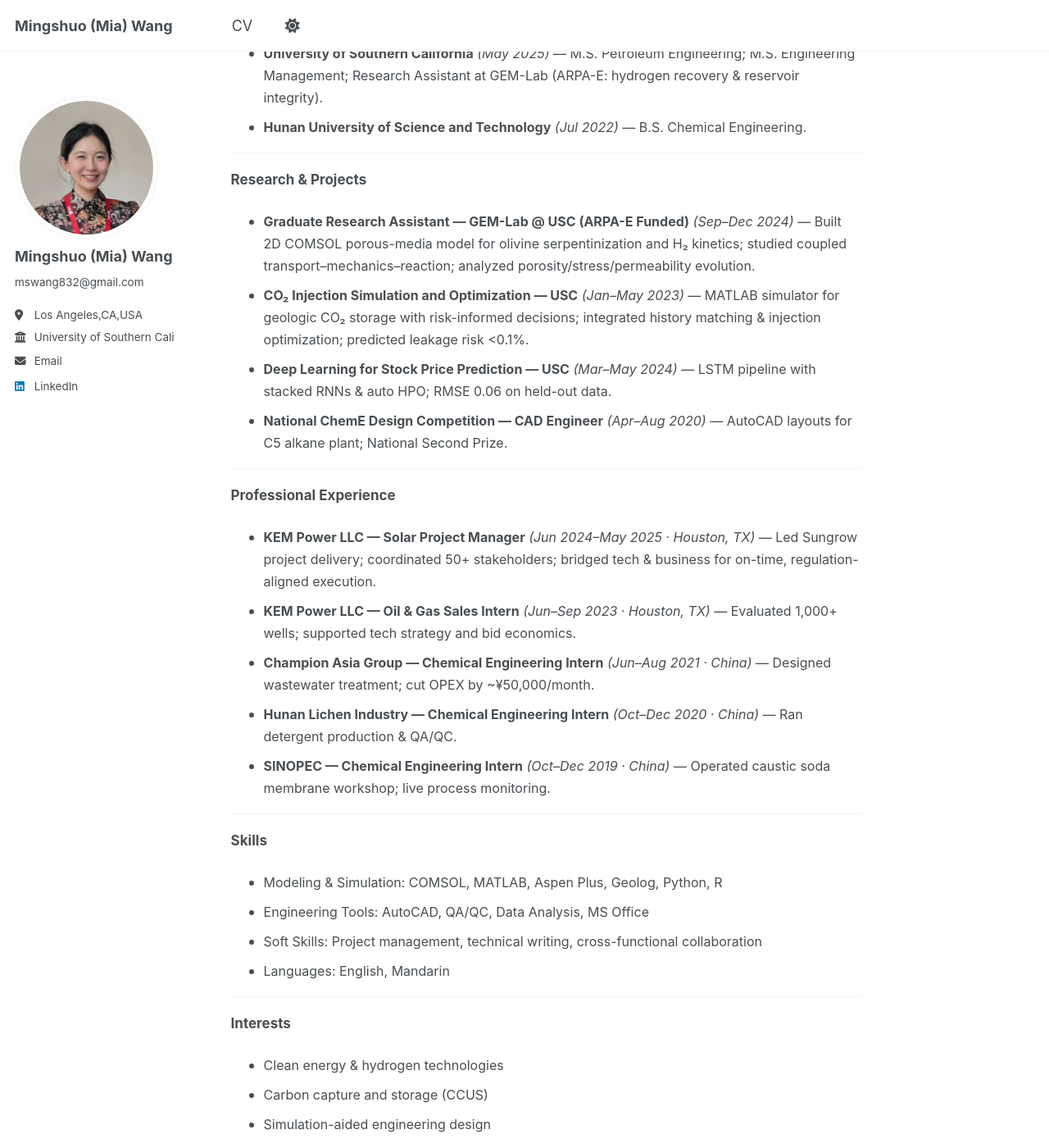
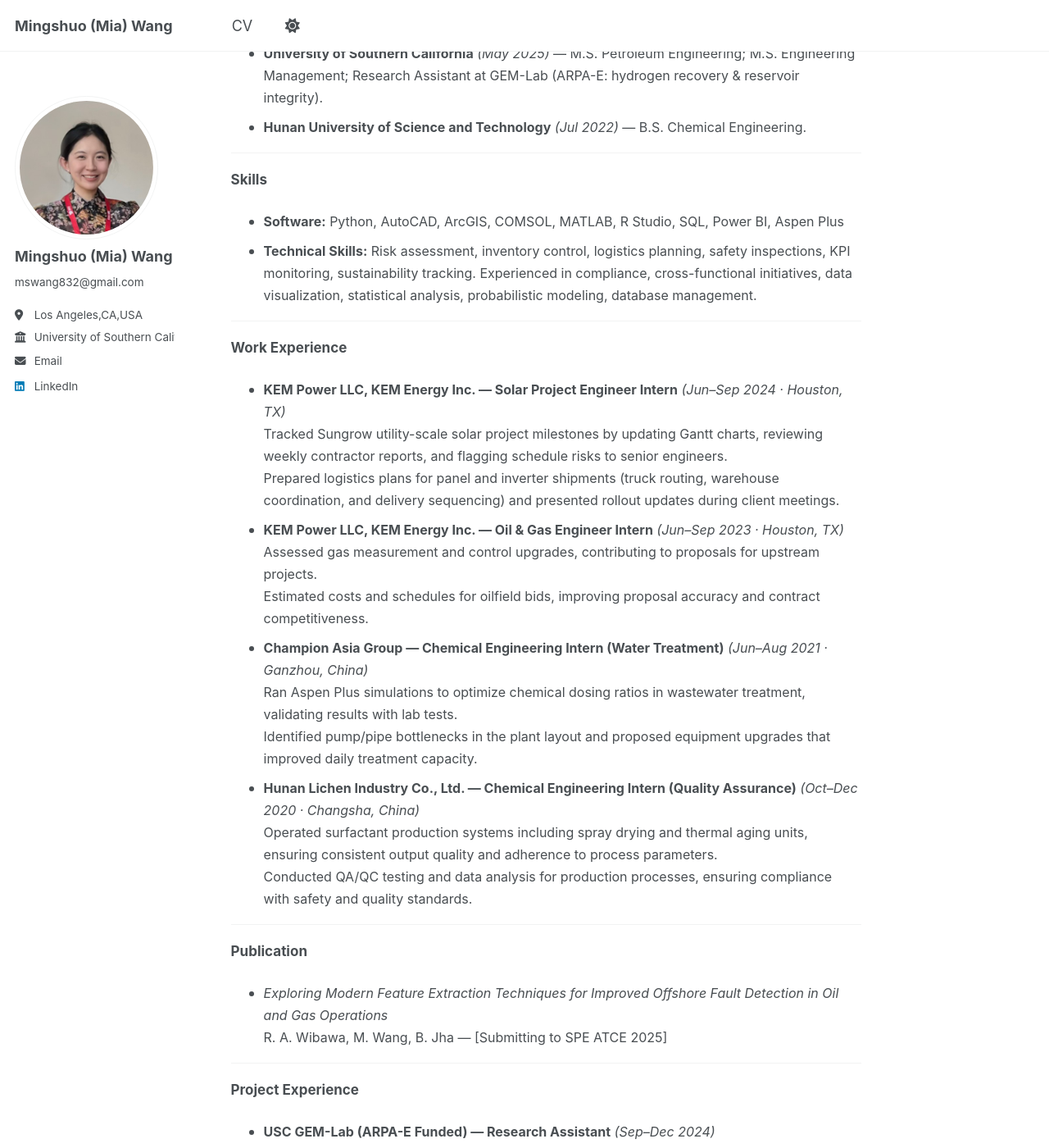
Before and after one commit to Miawang32/Miawang32.github.io, a Jekyll site: the page built from _pages/about.md, in a window 1280 px wide and 1400 px high, scrolled down 589 px. Shown: the whole window at 82% size. Built offline with Jekyll 4.4.1, drawn with Linux system fonts in a browser that asks for light colours; a script that is not in the unit is left out; some of the changed text lies outside the part shown.

Commit message:
Update about.md

```diff
--- a/_pages/about.md
+++ b/_pages/about.md
@@ -34,74 +34,63 @@ With a blend of technical, analytical, and management skills, I am passionate ab
 ---
 
 <span style="font-size:17px">
-**Research & Projects**
+**Skills**
+</span>
+- <span style="font-size:16px">**Software:** Python, AutoCAD, ArcGIS, COMSOL, MATLAB, R Studio, SQL, Power BI, Aspen Plus</span>
+- <span style="font-size:16px">**Technical Skills:** Risk assessment, inventory control, logistics planning, safety inspections, KPI monitoring, sustainability tracking. Experienced in compliance, cross-functional initiatives, data visualization, statistical analysis, probabilistic modeling, database management.</span>
+
+---
+
+<span style="font-size:17px">
+**Work Experience**
 </span>
 - <span style="font-size:16px">
-**Graduate Research Assistant — GEM-Lab @ USC (ARPA-E Funded)** *(Sep–Dec 2024)* — Built 2D COMSOL porous-media model for olivine serpentinization and H₂ kinetics; studied coupled transport–mechanics–reaction; analyzed porosity/stress/permeability evolution.
+**KEM Power LLC, KEM Energy Inc. — Solar Project Engineer Intern** *(Jun–Sep 2024 · Houston, TX)*
+Tracked Sungrow utility-scale solar project milestones by updating Gantt charts, reviewing weekly contractor reports, and flagging schedule risks to senior engineers.
+Prepared logistics plans for panel and inverter shipments (truck routing, warehouse coordination, and delivery sequencing) and presented rollout updates during client meetings.
 </span>
 - <span style="font-size:16px">
-**CO₂ Injection Simulation and Optimization — USC** *(Jan–May 2023)* — MATLAB simulator for geologic CO₂ storage with risk-informed decisions; integrated history matching & injection optimization; predicted leakage risk <0.1%.
+**KEM Power LLC, KEM Energy Inc. — Oil & Gas Engineer Intern** *(Jun–Sep 2023 · Houston, TX)*
+Assessed gas measurement and control upgrades, contributing to proposals for upstream projects.
+Estimated costs and schedules for oilfield bids, improving proposal accuracy and contract competitiveness.
 </span>
 - <span style="font-size:16px">
-**Deep Learning for Stock Price Prediction — USC** *(Mar–May 2024)* — LSTM pipeline with stacked RNNs & auto HPO; RMSE 0.06 on held-out data.
+**Champion Asia Group — Chemical Engineering Intern (Water Treatment)** *(Jun–Aug 2021 · Ganzhou, China)*
+Ran Aspen Plus simulations to optimize chemical dosing ratios in wastewater treatment, validating results with lab tests.
+Identified pump/pipe bottlenecks in the plant layout and proposed equipment upgrades that improved daily treatment capacity.
 </span>
 - <span style="font-size:16px">
-**National ChemE Design Competition — CAD Engineer** *(Apr–Aug 2020)* — AutoCAD layouts for C5 alkane plant; National Second Prize.
+**Hunan Lichen Industry Co., Ltd. — Chemical Engineering Intern (Quality Assurance)** *(Oct–Dec 2020 · Changsha, China)*
+Operated surfactant production systems including spray drying and thermal aging units, ensuring consistent output quality and adherence to process parameters.
+Conducted QA/QC testing and data analysis for production processes, ensuring compliance with safety and quality standards.
 </span>
 
 ---
 
 <span style="font-size:17px">
-**Professional Experience**
+**Publication**
 </span>
 - <span style="font-size:16px">
-**KEM Power LLC — Solar Project Manager** *(Jun 2024–May 2025 · Houston, TX)* — Led Sungrow project delivery; coordinated 50+ stakeholders; bridged tech & business for on-time, regulation-aligned execution.
-</span>
-- <span style="font-size:16px">
-**KEM Power LLC — Oil & Gas Sales Intern** *(Jun–Sep 2023 · Houston, TX)* — Evaluated 1,000+ wells; supported tech strategy and bid economics.
-</span>
-- <span style="font-size:16px">
-**Champion Asia Group — Chemical Engineering Intern** *(Jun–Aug 2021 · China)* — Designed wastewater treatment; cut OPEX by ~¥50,000/month.
-</span>
-- <span style="font-size:16px">
-**Hunan Lichen Industry — Chemical Engineering Intern** *(Oct–Dec 2020 · China)* — Ran detergent production & QA/QC.
-</span>
-- <span style="font-size:16px">
-**SINOPEC — Chemical Engineering Intern** *(Oct–Dec 2019 · China)* — Operated caustic soda membrane workshop; live process monitoring.
+*Exploring Modern Feature Extraction Techniques for Improved Offshore Fault Detection in Oil and Gas Operations*
+R. A. Wibawa, M. Wang, B. Jha — [Submitting to SPE ATCE 2025]
 </span>
 
 ---
 
 <span style="font-size:17px">
-**Skills**
+**Project Experience**
 </span>
 - <span style="font-size:16px">
-Modeling & Simulation: COMSOL, MATLAB, Aspen Plus, Geolog, Python, R
+**USC GEM-Lab (ARPA-E Funded) — Research Assistant** *(Sep–Dec 2024)*
+Conducted multiscale characterization, transport, and mechanics for enhanced H₂ recovery and reservoir management.
+Simulated coupled geomechanical-chemical processes using COMSOL to model serpentinization reactions, tracking permeability changes under varying stress/porosity—experience directly applicable to field-based geohazard analysis.
 </span>
 - <span style="font-size:16px">
-Engineering Tools: AutoCAD, QA/QC, Data Analysis, MS Office
+**Deep Learning for Stock Price Prediction Using LSTM — Research Assistant** *(Mar–May 2024)*
+Developed an end-to-end LSTM stock prediction pipeline with stacked recurrent layers and automated hyperparameter tuning, achieving 0.06 RMSE.
 </span>
 - <span style="font-size:16px">
-Soft Skills: Project management, technical writing, cross-functional collaboration
+**Simulation and Optimization of CO₂ Injection in Porous Media — Research Assistant** *(Jan–May 2023)*
+Developed and implemented a MATLAB-based framework for geologic CO₂ storage, incorporating uncertainty-aware risk assessment, history-matching calibration, and optimization of injection strategies.
+Evaluated and mitigated leakage and fracturing risks through data-driven adjustments to well placement and injection rates, ensuring efficient long-term CO₂ sequestration (leakage rate <0.1%).
 </span>
-- <span style="font-size:16px">
-Languages: English, Mandarin
-</span>
-
----
-
-<span style="font-size:17px">
-**Interests**
-</span>
-- <span style="font-size:16px">
-Clean energy & hydrogen technologies
-</span>
-- <span style="font-size:16px">
-Carbon capture and storage (CCUS)
-</span>
-- <span style="font-size:16px">
-Simulation-aided engineering design
-</span>
-- <span style="font-size:16px">
-Global energy transition & sustainability
-</span>
```
